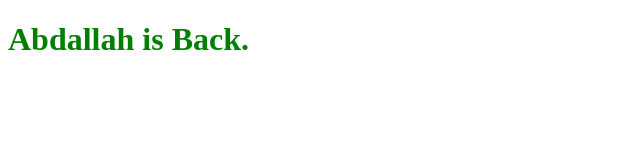
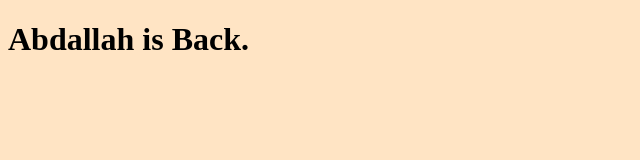
Before and after one commit to codingwithabdallah/myproject, a plain HTML site: page index.html in a window 1280 px wide. Shown: the whole page, without its empty margins (0-640 px from the left). Drawn offline with Linux system fonts and the light colour scheme.

Commit message:
changing the color of background for v1 branch

```diff
--- a/style.css
+++ b/style.css
@@ -1,3 +1,7 @@
 h1 {
-    color: green;
+    color: black;
 }
+
+body {
+    background-color: bisque; /* Change 'bisque' to 'white' */
+}
```
